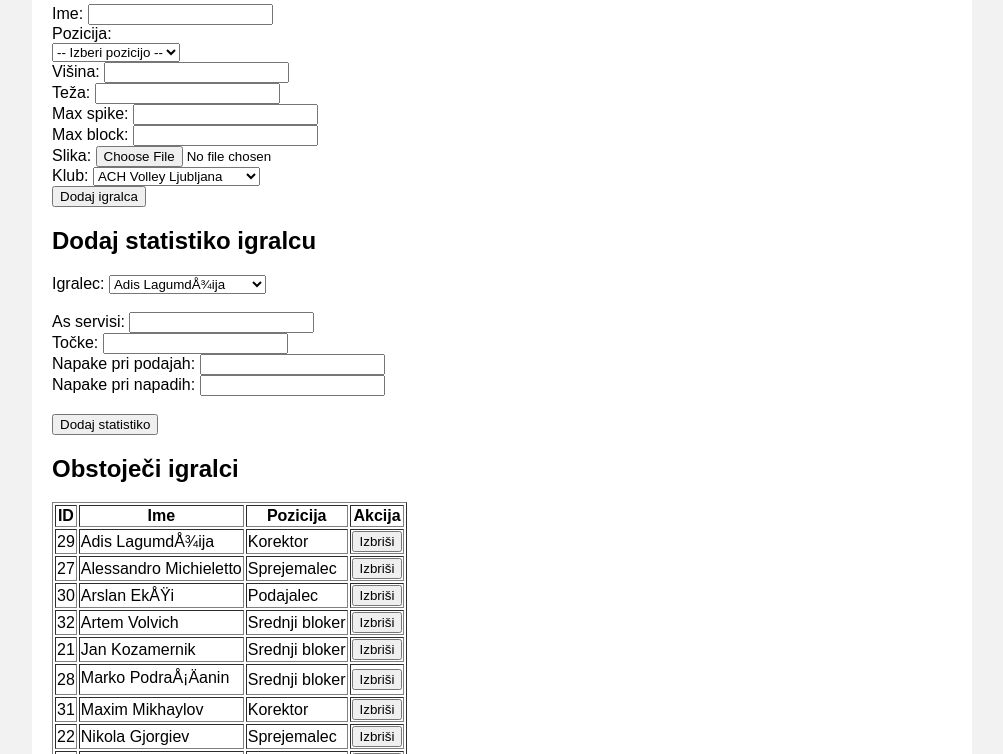
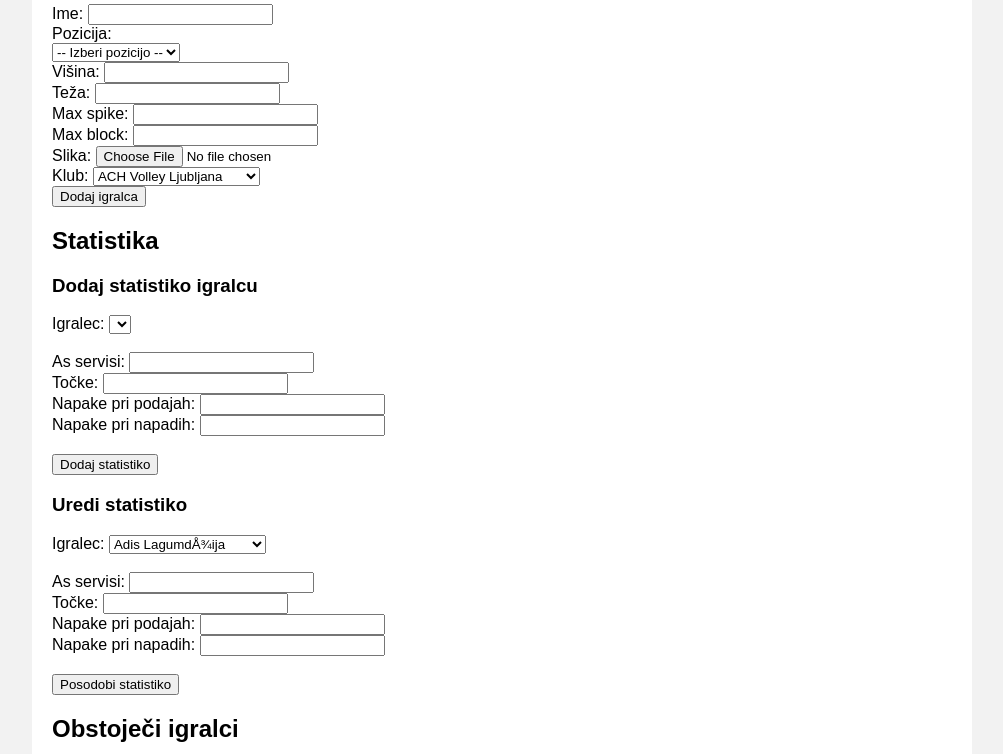
Before and after one commit to ar292/Odbojkarska_liga, a PHP site: page /admin.php in a window 1280 px wide. Shown: the part 477-1231 px from the top of the page, without its empty margins (138-1141 px from the left). Run offline with PHP 8.4, Linux system fonts and the light colour scheme; a user stored in the database is signed in; data comes from the database, SQL or seed files in the repository; lists and menus that the app fills with data are empty.

Commit message:
Update admin.php

```diff
--- a/admin.php
+++ b/admin.php
@@ -13,7 +13,6 @@ if (session_status() === PHP_SESSION_NONE) session_start();
 <?php
 include_once 'header.php';
 
-// samo admin
 if (!isset($_SESSION['role']) || $_SESSION['role'] !== 'admin') {
     echo "<p>Dostop zavrnjen. Samo admin lahko vidi to stran.</p>";
     include 'footer.php';
@@ -62,12 +61,10 @@ if (isset($_POST['dodaj_klub'])) {
     echo "<p>Klub dodan.</p>";
 }
 
-
-
 // DODAJ IGRALCA
 if (isset($_POST['dodaj_igralca'])) {
-    $ime = $_POST['ime'];
-    $poz = $_POST['pozicija'];
+    $ime = mysqli_real_escape_string($link, $_POST['ime']);
+    $poz = mysqli_real_escape_string($link, $_POST['pozicija']);
     $visina = (int)$_POST['visina'];
     $teza = (int)$_POST['teza'];
     $spike = (int)$_POST['spike'];
@@ -94,7 +91,6 @@ if (isset($_POST['dodaj_statistiko'])) {
     $pass_err = (int)$_POST['passing_errors'];
     $hit_err = (int)$_POST['hitting_errors'];
 
-    // Preveri, da vrednosti niso negativne
     if ($aces < 0 || $points < 0 || $pass_err < 0 || $hit_err < 0) {
         echo "<p>Statistika ne sme vsebovati negativnih vrednosti.</p>";
     } else {
@@ -109,6 +105,23 @@ if (isset($_POST['dodaj_statistiko'])) {
         }
     }
 }
+
+// POSODOBI STATISTIKO
+if (isset($_POST['posodobi_statistiko'])) {
+    $id_igr = (int)$_POST['id_igralca'];
+    $aces = (int)$_POST['aces'];
+    $points = (int)$_POST['points'];
+    $pass_err = (int)$_POST['passing_errors'];
+    $hit_err = (int)$_POST['hitting_errors'];
+
+    if ($aces < 0 || $points < 0 || $pass_err < 0 || $hit_err < 0) {
+        echo "<p>Statistika ne sme vsebovati negativnih vrednosti.</p>";
+    } else {
+        $sql = "UPDATE stats SET aces = $aces, points = $points, passing_errors = $pass_err, hitting_errors = $hit_err WHERE id_p = $id_igr";
+        mysqli_query($link, $sql);
+        echo "<p>Statistika posodobljena.</p>";
+    }
+}
 ?>
 
 <h2>Dodaj klub</h2>
@@ -120,12 +133,9 @@ if (isset($_POST['dodaj_statistiko'])) {
     <input type="submit" name="dodaj_klub" value="Dodaj">
 </form>
 
-
-
 <h2>Dodaj igralca</h2>
 <form method="POST" enctype="multipart/form-data">
     Ime: <input type="text" name="ime" required><br>
-
     <label>Pozicija:</label><br>
     <select name="pozicija" required>
         <option value="">-- Izberi pozicijo --</option>
@@ -136,13 +146,11 @@ if (isset($_POST['dodaj_statistiko'])) {
         <option value="Libero">Libero</option>
         <option value="Univerzalec">Univerzalec</option>
     </select><br>
-
     Višina: <input type="number" name="visina"><br>
     Teža: <input type="number" name="teza"><br>
     Max spike: <input type="number" name="spike"><br>
     Max block: <input type="number" name="block"><br>
     Slika: <input type="file" name="slika"><br>
-
     Klub:
     <select name="klub" required>
         <?php
@@ -152,27 +160,71 @@ if (isset($_POST['dodaj_statistiko'])) {
         }
         ?>
     </select><br>
-
     <input type="submit" name="dodaj_igralca" value="Dodaj igralca">
 </form>
 
+<h2>Statistika</h2>
 
-<h2>Dodaj statistiko igralcu</h2>
+<h3>Dodaj statistiko igralcu</h3>
 <form method="POST">
     Igralec:
     <select name="id_igralca" required>
         <?php
-        $igralci = mysqli_query($link, "SELECT id_pl, name FROM players ORDER BY name");
+        $igralci = mysqli_query($link, "SELECT p.id_pl, p.name FROM players p LEFT JOIN stats s ON p.id_pl = s.id_p WHERE s.id_p IS NULL ORDER BY p.name");
         while ($igr = mysqli_fetch_assoc($igralci)) {
             echo "<option value='" . $igr['id_pl'] . "'>" . htmlspecialchars($igr['name']) . "</option>";
         }
         ?>
     </select><br><br>
-    As servisi: <input type="number" name="aces" required><br>
-    Točke: <input type="number" name="points" required><br>
-    Napake pri podajah: <input type="number" name="passing_errors" required><br>
-    Napake pri napadih: <input type="number" name="hitting_errors" required><br><br>
+    As servisi: <input type="number" name="aces" min="0" required><br>
+    Točke: <input type="number" name="points" min="0" required><br>
+    Napake pri podajah: <input type="number" name="passing_errors" min="0" required><br>
+    Napake pri napadih: <input type="number" name="hitting_errors" min="0" required><br><br>
     <input type="submit" name="dodaj_statistiko" value="Dodaj statistiko">
+</form>
+
+<h3>Uredi statistiko</h3>
+<form method="POST">
+    Igralec:
+    <select name="id_igralca" required>
+        <?php
+        $igralci = mysqli_query($link, "SELECT p.id_pl, p.name, s.aces, s.points, s.passing_errors, s.hitting_errors
+                                      FROM players p
+                                      JOIN stats s ON p.id_pl = s.id_p
+                                      ORDER BY p.name");
+        while ($igr = mysqli_fetch_assoc($igralci)) {
+            echo "<option value='" . $igr['id_pl'] . "'";
+            if (isset($_POST['id_igralca']) && $_POST['id_igralca'] == $igr['id_pl']) {
+                echo " selected";
+            }
+            echo ">" . htmlspecialchars($igr['name']) . "</option>";
+        }
+        ?>
+    </select><br><br>
+
+<?php
+    if (isset($_POST['id_igralca']) || isset($_GET['id'])) {
+        $id_igr = isset($_POST['id_igralca']) ? (int)$_POST['id_igralca'] : (int)$_GET['id'];
+        $statistika = mysqli_query($link, "SELECT * FROM stats WHERE id_p = $id_igr");
+        $stat = mysqli_fetch_assoc($statistika);
+
+        if ($stat) {
+            echo "As servisi: <input type='number' name='aces' value='" . $stat['aces'] . "' min='0'><br>";
+            echo "Točke: <input type='number' name='points' value='" . $stat['points'] . "' min='0'><br>";
+            echo "Napake pri podajah: <input type='number' name='passing_errors' value='" . $stat['passing_errors'] . "' min='0'><br>";
+            echo "Napake pri napadih: <input type='number' name='hitting_errors' value='" . $stat['hitting_errors'] . "' min='0'><br><br>";
+        }
+        // prazna polja
+    } else {
+        echo "As servisi: <input type='number' name='aces' min='0'><br>";
+        echo "Točke: <input type='number' name='points' min='0'><br>";
+        echo "Napake pri podajah: <input type='number' name='passing_errors' min='0'><br>";
+        echo "Napake pri napadih: <input type='number' name='hitting_errors' min='0'><br><br>";
+    }
+    ?>
+
+
+    <input type="submit" name="posodobi_statistiko" value="Posodobi statistiko">
 </form>
 
 <h2>Obstoječi igralci</h2>
```
